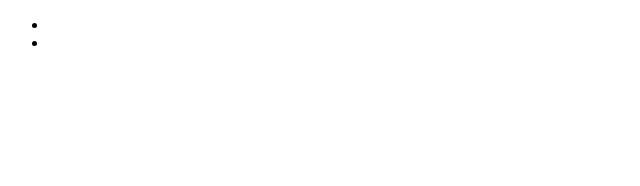
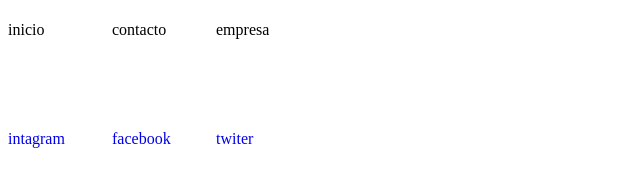
Before and after one commit to Nicolasrobert55/practicando-github, a plain HTML site: page index.html in a window 1280 px wide. Shown: the whole page, without its empty margins (0-640 px from the left). Drawn offline with Linux system fonts and the light colour scheme.

Commit message:
agregando-cosas

```diff
--- a/css/css.css
+++ b/css/css.css
@@ -0,0 +1,17 @@
+ul{
+    /*outline: 1px solid blue;*/
+    list-style:none ;
+    padding: 0%;
+    margin: 0%;
+}
+
+li{
+    /*outline: 1px solid aqua;*/
+    width: 100px;
+    display: inline-block;
+}
+
+a{
+    text-decoration: none;
+    display: block;
+}
--- a/index.html
+++ b/index.html
@@ -8,22 +8,38 @@
     <link rel="stylesheet" href="css/css.css">
 </head>
 <body>
+    <header>
+    <h1></h1>
 <nav>
     <ul>
-        <li></li>
-        <li></li>
-
+        <li><a href="inicio"></a>inicio</li>
+        <li><a href="contacto"></a>contacto</li>
+          <li><a href="empresa"></a>empresa</li>
 
     </ul>
 </nav>
+</header>
 <main>
     <section>
-        <article></article>
+        <h2></h2>
+        <img src="" alt="">
+        <article>
+            <p></p>
+        </article>
+    </section>
+    <section>
+        <h3></h3>
+         <img src="" alt="">
+         <article>
+             <p></p>
+         </article>
     </section>
 </main>
 <footer>
     <ul>
-        <a href=""></a>
+        <li><a href="intagram">intagram</a></li>
+        <li><a href="facebook">facebook</a></li>
+        <li><a href="twiter">twiter</a></li>
      </ul>
 </footer>
 
```
